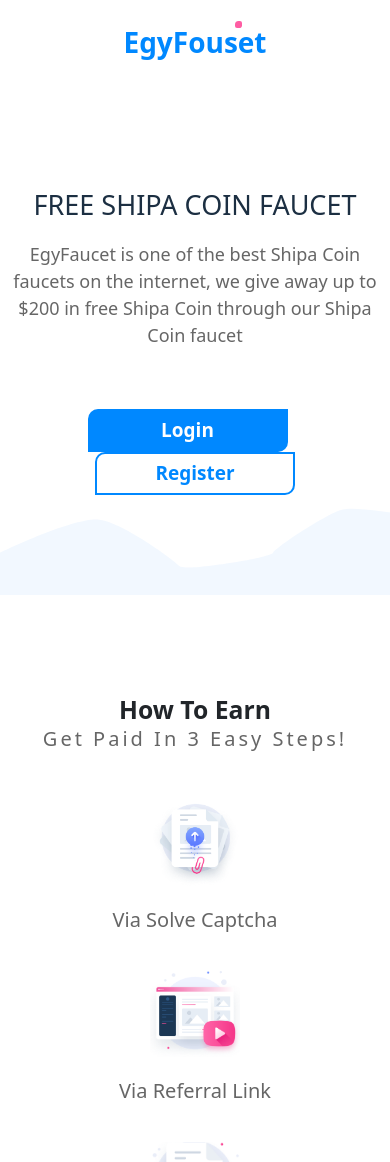
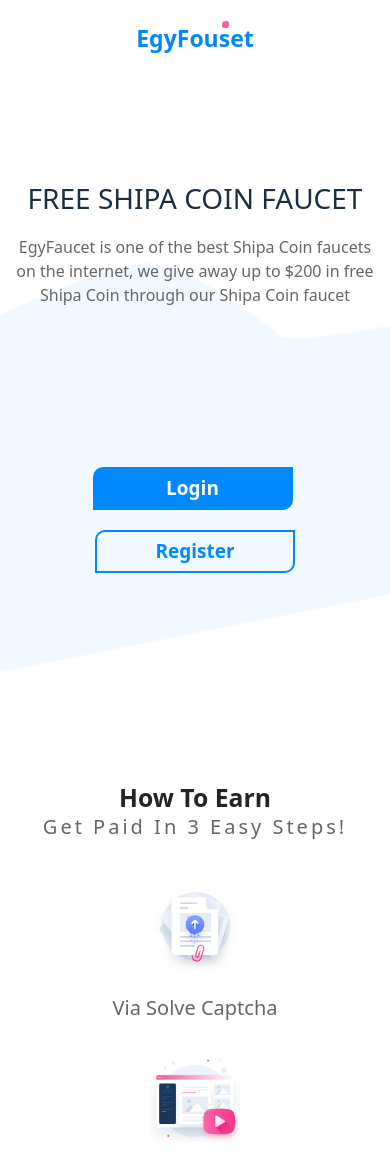
Before and after one commit to kareem-g/-1-Project, a plain HTML site: page index.html in a window 390 px wide. Shown: the top 1162 px of the page. Drawn offline with nearby package versions, Linux system fonts and the light colour scheme.

Commit message:
Home Section Responsev

```diff
--- a/index.html
+++ b/index.html
@@ -30,7 +30,7 @@
     <!-------- Start Nav --------->
     <nav>
         <div class="container">
-            <div class="net">
+            <div class="net home">
                 <div class="logo">
                     <p><a href="index.html">EgyFouset</a></p>
                 </div>
--- a/style/style.css
+++ b/style/style.css
@@ -57,6 +57,7 @@ nav .net ul{
     display: flex;
     justify-content: center;
     align-items: center;
+    flex-wrap: wrap;
 }
 nav .net ul li{
     margin-inline: 15px;
@@ -76,12 +77,13 @@ nav .net ul li:hover{
     overflow: hidden;
 }
 #Home::before{
-    content: url('../img/More/HomeSec2.png');
+    content: '';
+    background: url('../img/More/HomeSec2.png') no-repeat;
+    background-size: cover;
     position: absolute;
     width: 100%;
-    height: 20px;
+    height: 80%;
     bottom: 10px;
-    bottom: 20%;
     z-index: -1;
 }
 #Home .net{
@@ -115,8 +117,6 @@ nav .net ul li:hover{
 #Home .net .info .txt h2{
     color: #1C2F42;
     font-size: 40px;
-/*    font-family: sans-serif;
-    font-family: -webkit-pictograph; Change-Font*/
 }
 #Home .net .info .txt p{
     color: #666666;
@@ -464,15 +464,8 @@ footer .copyRight p span:last-of-type{
 }
 /* ----- Media Query ---- */
 @media(max-width:976px){
-    #Home .net .info .txt h2{
-        font-size: 25px;
-    }
-    #Home .net .info .txt p{
-        font-size: 15px;
-    }
-    #Home .net .info .btns button{
-        font-size: 15px;
-        width: 150px;
+    #Home .net .img{
+        width: 70%;
     }
     #Contact .form h2{
         font-size: 40px;
@@ -485,18 +478,26 @@ footer .copyRight p span:last-of-type{
     }
 }
 @media(max-width:776px){
-    #Home .net .info .txt h2{
-        font-size: 20px;
+    nav .net.home{
+        flex-direction: column;
+        text-align: center;
+    }
+    nav .net ul{
+        margin: 0;
+        padding: 0;
+    }
+    nav .net ul li{
+        font-size: 16px;
+        padding: 10px;
+    }
+    #Home .net .img{
+        display: none;
+    }
+    #Home .net .info{
+        text-align: center;
     }
     #Home .net .info .txt p{
-        font-size: 13px;
-    }
-    #Home .net .info .btns button{
-        font-size: 14px;
-        width: 120px;
-    }
-    #Home .net .img{
-        width:60%;
+        width: auto;
     }
     #Earn .info :last-child{
         font-size: 14px;
@@ -527,20 +528,18 @@ footer .copyRight p span:last-of-type{
         gap: 25px;
     }
 }
+@media(max-width:510px){
+    #Home .net .info .txt h2{
+        font-size: 28px;
+    }
+    #Home .net .info .txt p{
+        font-size: 16px;
+    }
+    #Home .net .info .btns a button{
+        margin: 10px;
+    }
+}
 @media(max-width:480px){
-    #Home .net .img{display: none}
-    #Home .net .info{text-align: center}
-    #Home .net .info .txt p{
-        width: 100%;
-        font-size: 18px;
-        margin-bottom: 60px;
-    }
-    #Home .net .info .txt h2{
-        font-size: 27px;
-    }
-    #Home .net .info .btns button{
-        font-size: 15px;
-    }
     #Earn .info :last-child{
         display: none;
     }
@@ -572,27 +571,35 @@ footer .copyRight p span:last-of-type{
     #Contact .form h2{
         text-align: center;
     }
-    footer .net .col33 .img,
-    nav .net .ul{
+    footer .net .col33 .img{
         display: none;
     }
-    nav .net .logo{
-        margin: auto;
+    nav .net.home .ul{
+        display: none;
     }
-    nav .logo p{
-        font-size: 28px;
+
+}
+@media(max-width:350px){
+    #Home .net .info .txt h2{
+        font-size: 22px;
+        position: relative;
+        margin-bottom: 150px;
+    }
+    #Home .net .info .txt h2::before{
+        content: "Get Started";
+        position: absolute;
+        bottom: -50px;
+        transform: translate(-50%,100%);
+        font-size: 25px;
+        left: 50%;
+    }
+    #Home .net .info .txt p{
+        display: none;
     }
 }
 @media(max-width:280px){
-    #Home .net .info .btns > :first-child{
-        margin: 20px;
-    }
-    #Home .net .info .txt h2{
-        font-size: 22px;
-    }
-    #Home .net .info .txt p{
-        font-size: 16px;
-    }
+    /* ??????? */
+
     #Earn .info p{
         letter-spacing: unset;
     }
```
Also changed, not shown: 1 other file.
